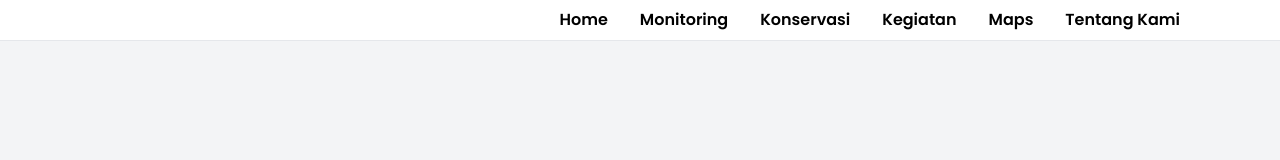
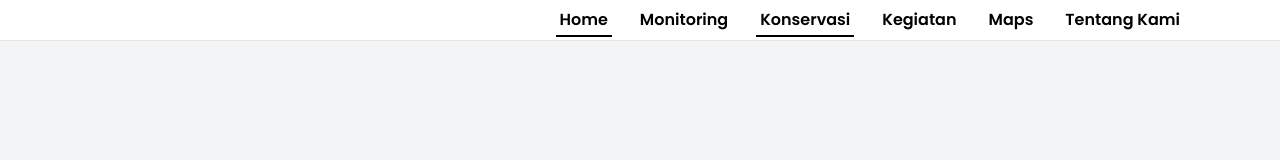
Before and after one commit to zurizi/kebunraya-frontend, a Nuxt app: page / in a window 1280 px wide. Shown: the top 160 px of the page. Built offline with nearby package versions, Linux system fonts and the light colour scheme; a web font is replaced by a local one.

Commit message:
[update] navbar

```diff
--- a/components/AppHeader.vue
+++ b/components/AppHeader.vue
@@ -51,7 +51,15 @@
               :key="index"
               class="relative text-font1"
             >
-              <nuxt-link :to="item.to" class="px-1 py-2 font-semibold">
+              <nuxt-link
+                :to="item.to"
+                class="px-1 pt-2 pb-1 font-semibold"
+                :class="{
+                  'text-primary border-b-2 border-black':
+                    route.path === item.to,
+                  'text-font1': route.path !== item.to,
+                }"
+              >
                 {{ item.text }}
               </nuxt-link>
             </li>
@@ -71,7 +79,14 @@
           class="w-full pb-4 border-b border-line-border"
           @click="toggleNav = false"
         >
-          <nuxt-link :to="item.to" class="hover:translate-x-2">
+          <nuxt-link
+            :to="item.to"
+            class="hover:translate-x-2"
+            :class="{
+              'text-primary font-semibold': route.path === item.to,
+              'text-font1': route.path !== item.to,
+            }"
+          >
             {{ item.text }}
           </nuxt-link>
         </li>
@@ -82,6 +97,9 @@
 
 <script lang="ts" setup>
 import { ref } from "vue";
+import { useRoute } from "vue-router";
+
+const route = useRoute();
 
 const { login } = defineProps({
   login: {
--- a/pages/tentang-kami.vue
+++ b/pages/tentang-kami.vue
@@ -67,11 +67,11 @@
                       jenis-jenis yang sesuai dengan tema koleksi — terutama
                       jenis-jenis lokal, endemik, langka, berpotensi ekonomi dan
                       mampu beradaptasi dengan baik di lokasi Kebun Raya Bunda
-                      Hayati Kabupaten Bulungan;
+                      Hayati Kabupaten Bulungan
                     </li>
                     <li>
                       Menyediakan sarana dan prasarana penelitian di bidang
-                      konservasi berbasis koleksi tumbuhan yang dimiliki;
+                      konservasi berbasis koleksi tumbuhan yang dimiliki
                     </li>
                     <li>
                       Meningkatkan kesejahteraan masyarakat sekitar baik dari
```
